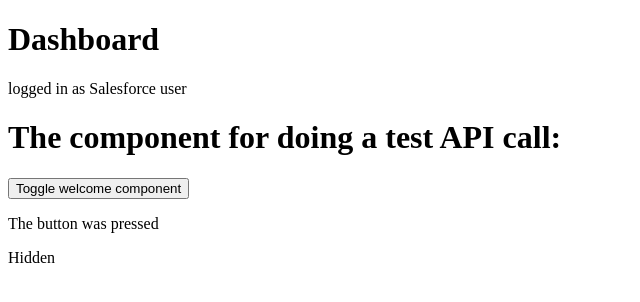
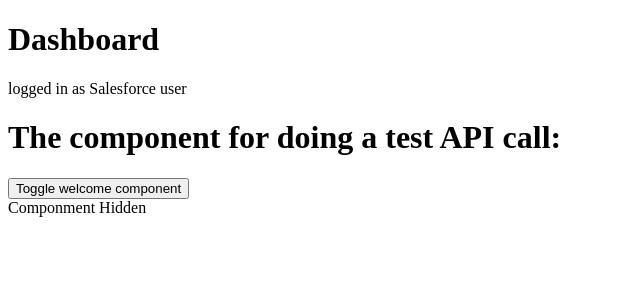
Before and after one commit to LynnMombarg/DuplicateCheck, a Vue app in the folder vue_ui/: page / in a window 1280 px wide. Both pictures are taken after a click on the button "Toggle welcome component". Shown: the top 302 px of the page, without its empty margins (0-640 px from the left). Built offline with nearby package versions, Linux system fonts and the light colour scheme.

Commit message:
now works correctly

```diff
--- a/vue_ui/src/App.vue
+++ b/vue_ui/src/App.vue
@@ -2,15 +2,14 @@
 import { ref } from 'vue'
 import TheWelcome from './components/TheWelcome.vue'
 
-let showwelcomecomponment = true
+
+let showwelcomecomponment = ref(true)
 const user =  ref('Salesforce user')
-const message = ref('Press the "Change message button" to change the message')
-
 
 function toggleWelcomeComponent(){
-    showwelcomecomponment = !showwelcomecomponment
-    message.value = 'The button was pressed'
+    showwelcomecomponment.value = !showwelcomecomponment.value
 }
+
 </script>
 
 <template>
@@ -21,13 +20,12 @@ function toggleWelcomeComponent(){
   <h1> The component for doing a test API call: </h1>
 
   <button @click="toggleWelcomeComponent"> Toggle welcome component </button>
-  <p> {{message}} </p>
-
 
   <div v-if="showwelcomecomponment"> <TheWelcome /> </div>
-  <div v-else> Hidden </div>
+  <div v-else> Componment Hidden </div>
 
 </template>
+
 
 <!--<template>-->
 <!--  <header>-->
```
